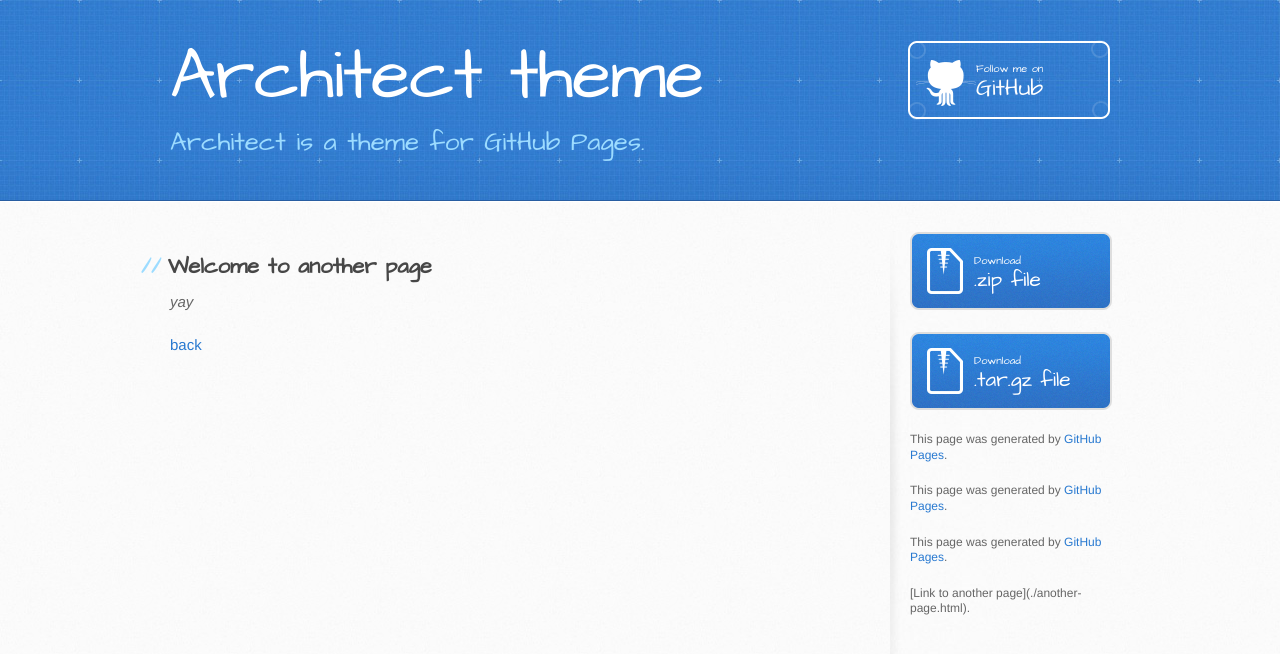
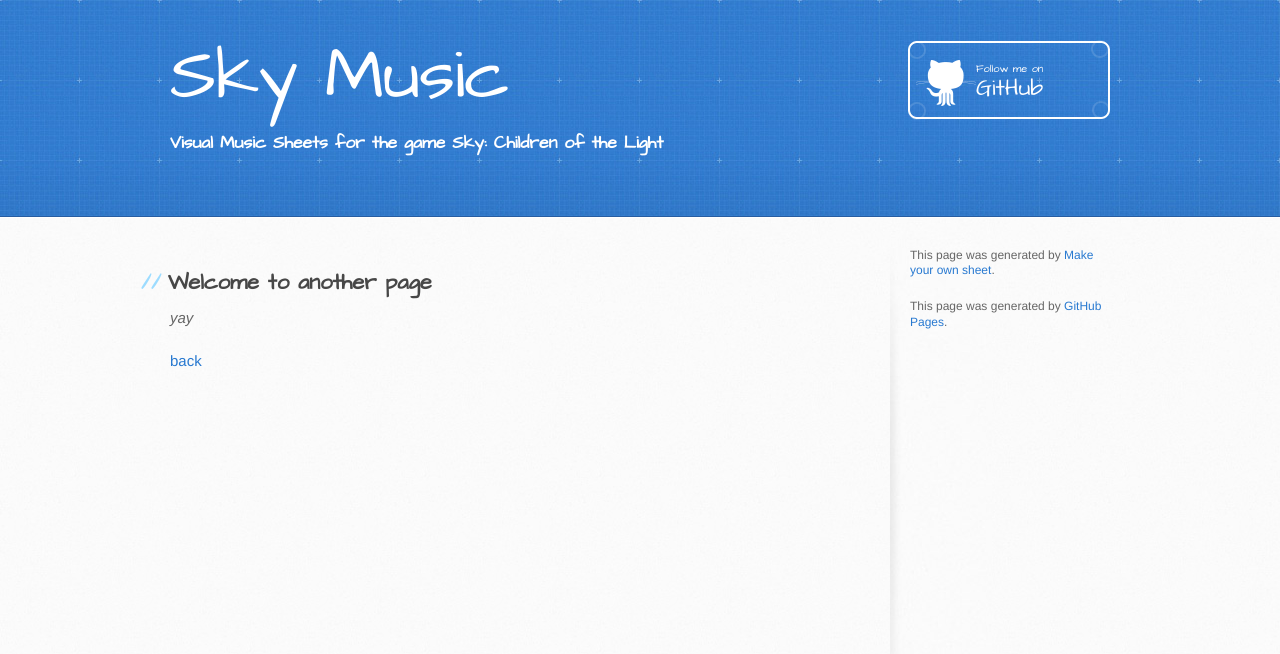
Before and after one commit to sky-music/sky-music.github.io, a Jekyll site: the page built from another-page.md, in a window 1280 px wide. Shown: the top 654 px of the page. Built offline with Jekyll 4.4.1, drawn with Linux system fonts in a browser that asks for light colours; our own code applies the rules of GitHub Pages for plain Markdown files.

Commit message:
Update default.html

```diff
--- a/_layouts/default.html
+++ b/_layouts/default.html
@@ -18,9 +18,9 @@
     <header>
       <div class="inner">
         <a href="{{ '/' | absolute_url }}">
-          <h1>{{ site.title | default: site.github.repository_name }}</h1>
+          <h1>Sky Music</h1>
         </a>
-        <h2>{{ site.description | default: site.github.project_tagline }}</h2>
+        <h3><p style="color:white">Visual Music Sheets for the game Sky: Children of the Light</p></h3>
         {% if site.github.is_project_page %}
           <a href="{{ site.github.repository_url }}" class="button"><small>View project on</small> GitHub</a>
         {% endif %}
@@ -37,25 +37,8 @@
         </section>
 
         <aside id="sidebar">
-          {% if site.show_downloads %}
-            <a href="{{ site.github.zip_url }}" class="button">
-              <small>Download</small>
-              .zip file
-            </a>
-            <a href="{{ site.github.tar_url }}" class="button">
-              <small>Download</small>
-              .tar.gz file
-            </a>
-          {% endif %}
-
-          {% if site.github.is_project_page %}
-            <p class="repo-owner"><a href="{{ site.github.repository_url }}">{{ site.github.repository_name }}</a> is maintained by <a href="{{ site.github.owner_url }}">{{ site.github.owner_name }}</a>.</p>
-          {% endif %}
-
-          <p>This page was generated by <a href="https://pages.github.com">GitHub Pages</a>.</p>
+          <p>This page was generated by <a href="https://sky-pod.github.io/Sky-Pod/make-your-own-sheet.html">Make your own sheet</a>.</p>
           <p>This page was generated by <a href="https://sky-pod.github.io/Sky-Pod/another-page.html">GitHub Pages</a>.</p>
-          <p>This page was generated by <a href="../another-page.html">GitHub Pages</a>.</p>
-          [Link to another page](./another-page.html).
         </aside>
       </div>
     </div>
```
